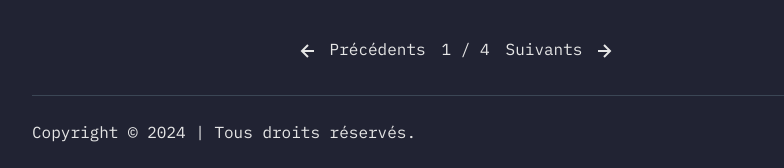
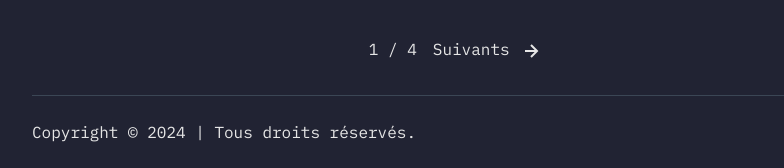
Before and after one commit to SebSept/blog, an Astro site: page /posts in a window 1280 px wide. Shown: the part 1012-1180 px from the top of the page, 176-960 px from the left. Built offline with nearby package versions, Linux system fonts and the light colour scheme; Astro itself is replaced by a stand-in of ours; some packages are replaced by stand-ins of ours.

Commit message:
pagination : uniquement les pages disponibles
pas de lien page précédente sur la première page.
idem pour page suivante.

```diff
--- a/src/components/Pagination.astro
+++ b/src/components/Pagination.astro
@@ -13,6 +13,7 @@ const { page } = Astro.props;
 {
   page.lastPage > 1 && (
     <nav class="pagination-wrapper" aria-label="Pagination">
+      {page.url.prev && (
         <LinkButton
           disabled={!page.url.prev}
           href={page.url.prev as string}
@@ -27,7 +28,9 @@ const { page } = Astro.props;
           </svg>
           Précédents
         </LinkButton>
+      )}
       {page.currentPage} / {page.lastPage}
+      {page.url.next && (
         <LinkButton
           disabled={!page.url.next}
           href={page.url.next as string}
@@ -42,6 +45,7 @@ const { page } = Astro.props;
             <path d="m11.293 17.293 1.414 1.414L19.414 12l-6.707-6.707-1.414 1.414L15.586 11H6v2h9.586z" />
           </svg>
         </LinkButton>
+      )}
     </nav>
   )
 }
```
Lines whose indentation alone changed are shown as unchanged.
